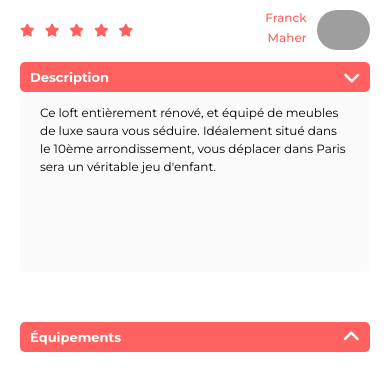
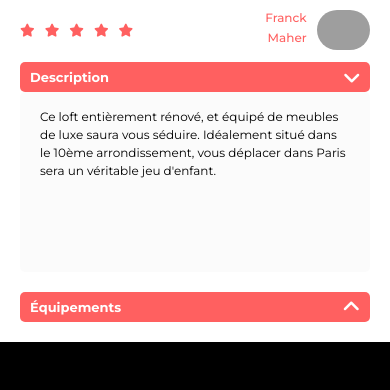
Before and after one commit to Ernais7/Kasa, a React (Create React App) app: page /housing/0979876d in a window 390 px wide. Both pictures are taken after a click on the icon 351 px from the left and 531 px from the top of the page. Shown: the part 454-844 px from the top of the page. Built offline with nearby package versions, Linux system fonts and the light colour scheme; grey boxes are pictures that could not be loaded.

Commit message:
fix: fix bug in console

```diff
--- a/src/component/Bar/bar.jsx
+++ b/src/component/Bar/bar.jsx
@@ -23,7 +23,7 @@ function Bar({ data }) {
         <h3 className="bar__content--title">{title}</h3>
       </div>
       <div className="bar__text">
-        <p className="bar__text--content">{content}</p>
+        <h4 className="bar__text--content">{content}</h4>
       </div>
     </div>
   );
--- a/src/component/Header/header.jsx
+++ b/src/component/Header/header.jsx
@@ -10,12 +10,12 @@ function Header() {
       <nav id="sidebar">
         <ul className="nav__list">
           <li className="nav__item">
-            <NavLink exact to="/" className="nav__item--link" activeClassName="active">
+            <NavLink to="/" className={({ isActive }) => isActive ? "nav__item--link active" : "nav__item--link"}>
               Accueil
             </NavLink>
           </li>
           <li className="nav__item">
-            <NavLink to="/about" className="nav__item--link" activeClassName="active">
+            <NavLink to="/about" className={({ isActive }) => isActive ? "nav__item--link active" : "nav__item--link"}>
               A Propos
             </NavLink>
           </li>
--- a/src/style/sass/component/bar.scss
+++ b/src/style/sass/component/bar.scss
@@ -56,6 +56,7 @@
     margin-bottom: 30px;
     &--content {
       font-size: 18px;
+      font-weight: 400;
     }
   }
 }
@@ -68,6 +69,7 @@
 @media (max-width: 768px) {
   .bar {
     width: 100%;
+    margin: 0;
     &__content {
       width: 100%;
       height: 30px;
```
